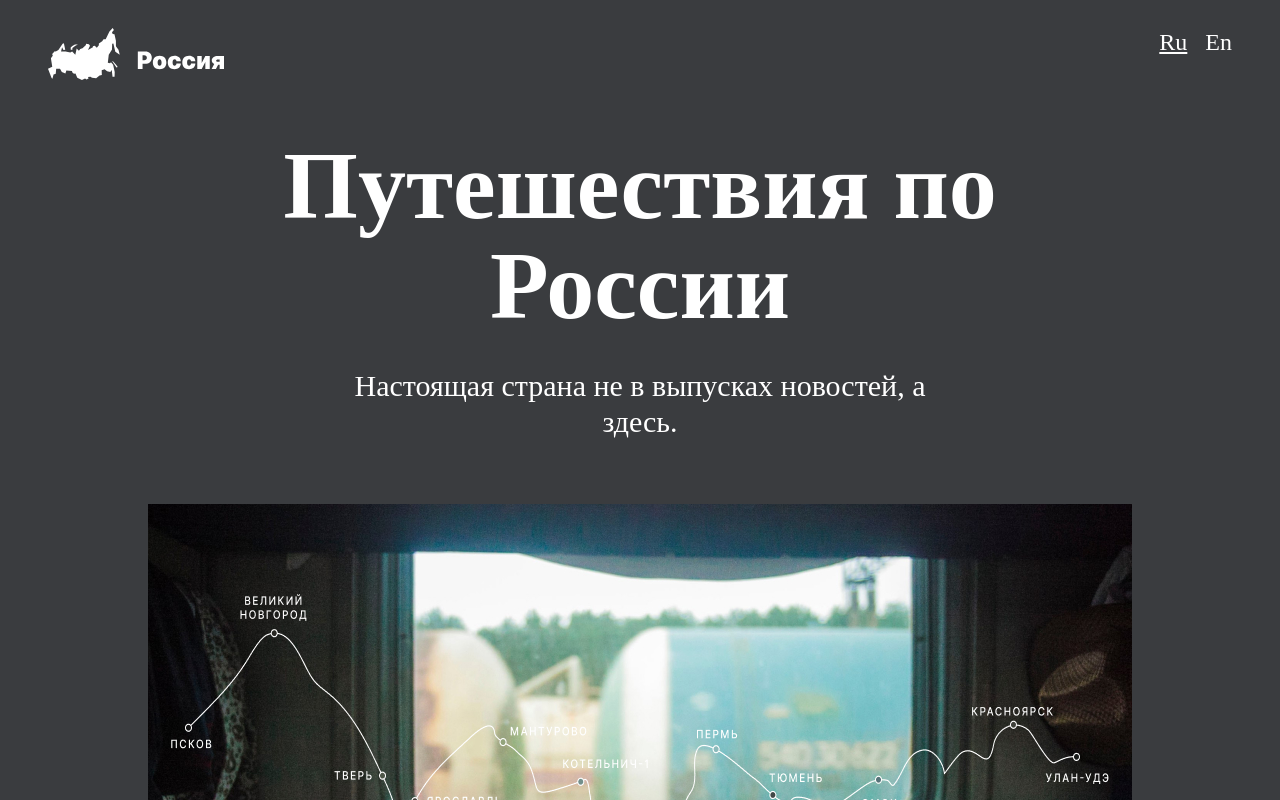
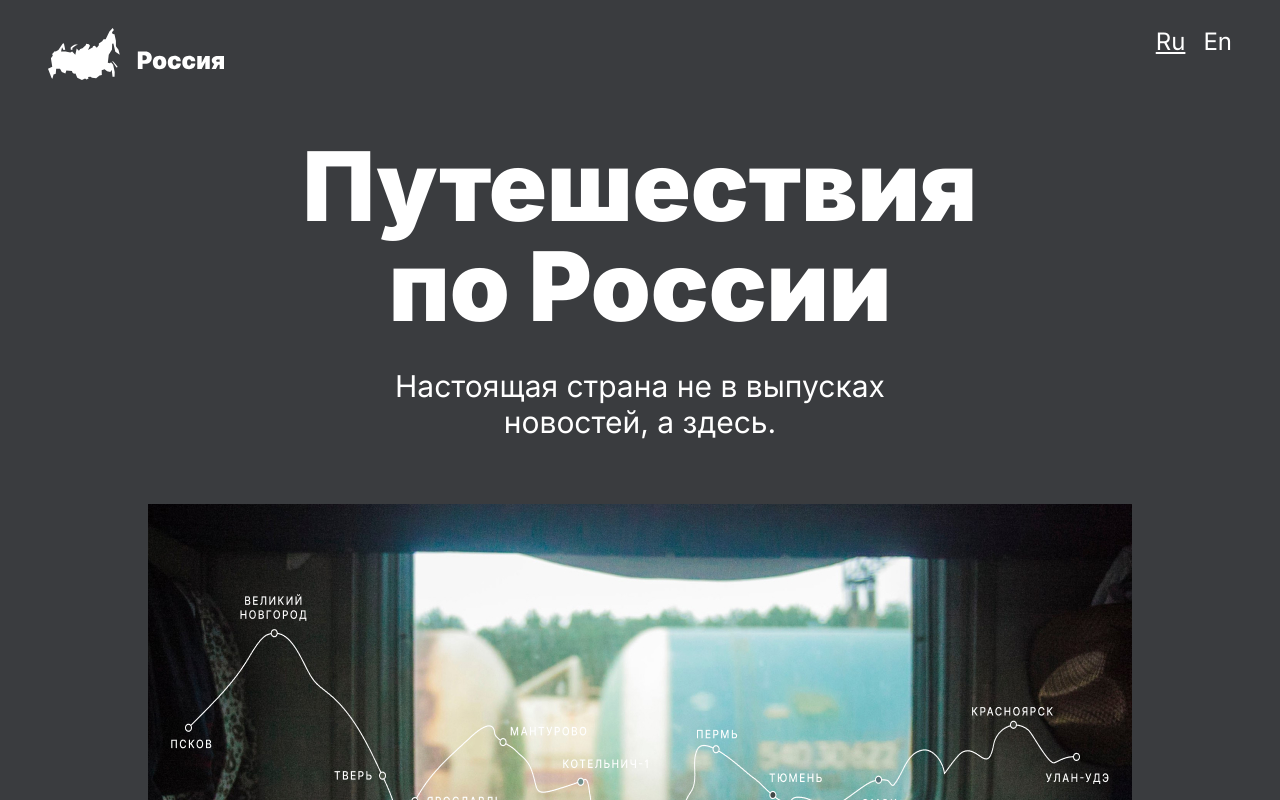
Before and after one commit to razumtsev/russian-travel-bms, a plain HTML site: page index.html in a window 1280 px wide. Shown: the top 800 px of the page. Drawn offline with Linux system fonts and the light colour scheme.

Commit message:
font Inter linked

```diff
--- a/blocks/root/root.css
+++ b/blocks/root/root.css
@@ -1,4 +1,5 @@
 .root {
   background: #2A2C2F;
   color: #fff;
+  font-family: Inter, sans-serif;
 }
--- a/pages/index.css
+++ b/pages/index.css
@@ -1,4 +1,5 @@
 @import url(../vendor/normalize.css);
+@import url(../vendor/Inter/inter.css);
 
 @import url(../blocks/list/list.css);
 @import url(../blocks/link/link.css);
--- /dev/null
+++ b/vendor/Inter/inter.css
@@ -0,0 +1,18 @@
+
+@font-face {
+  font-family: "Inter";
+  font-style: normal;
+  font-weight: 400;
+  font-display: swap;
+  src: url("Inter-Regular.woff2")
+  format("woff2");
+}
+
+@font-face {
+  font-family: "Inter";
+  font-style: normal;
+  font-weight: 900;
+  font-display: swap;
+  src: url("Inter-Black.woff2")
+  format("woff2");
+}
```
Also changed, not shown: vendor/Inter/Inter-Black.woff2 (added), vendor/Inter/Inter-Regular.woff2 (added).
